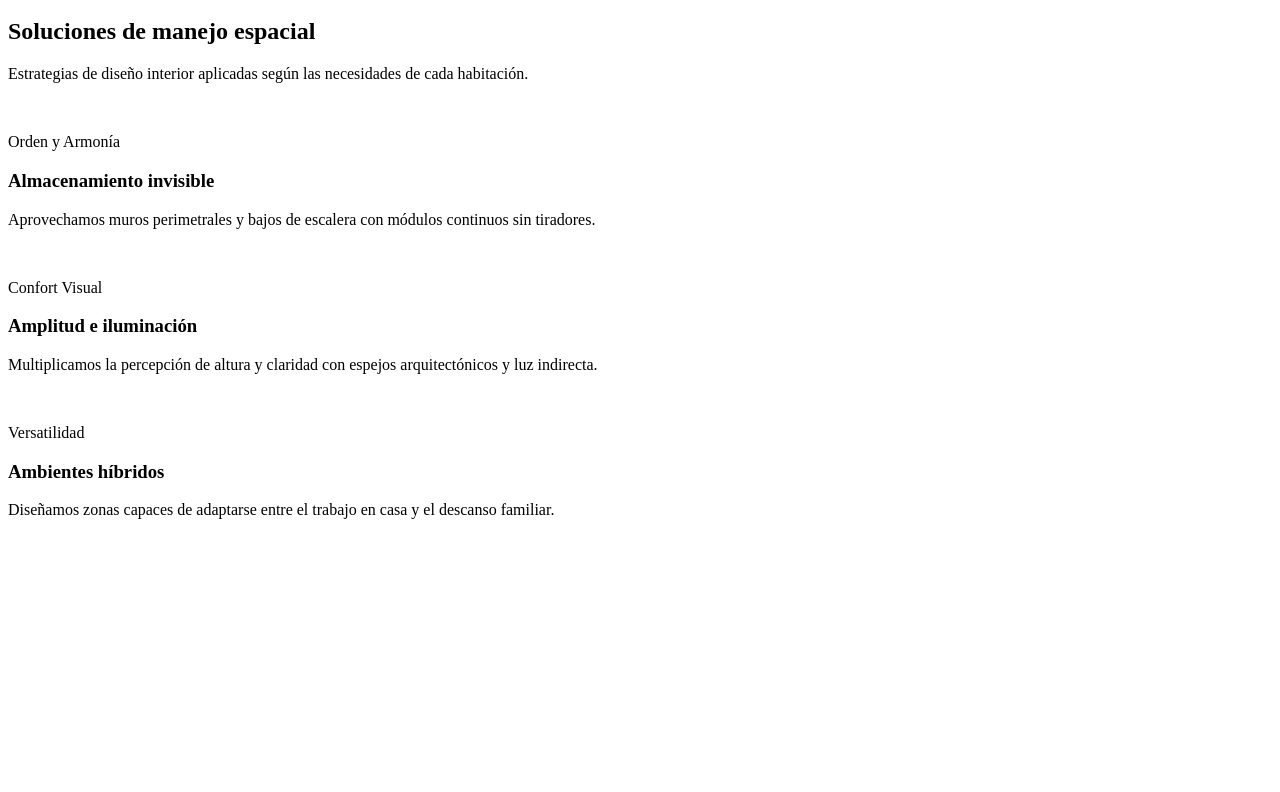
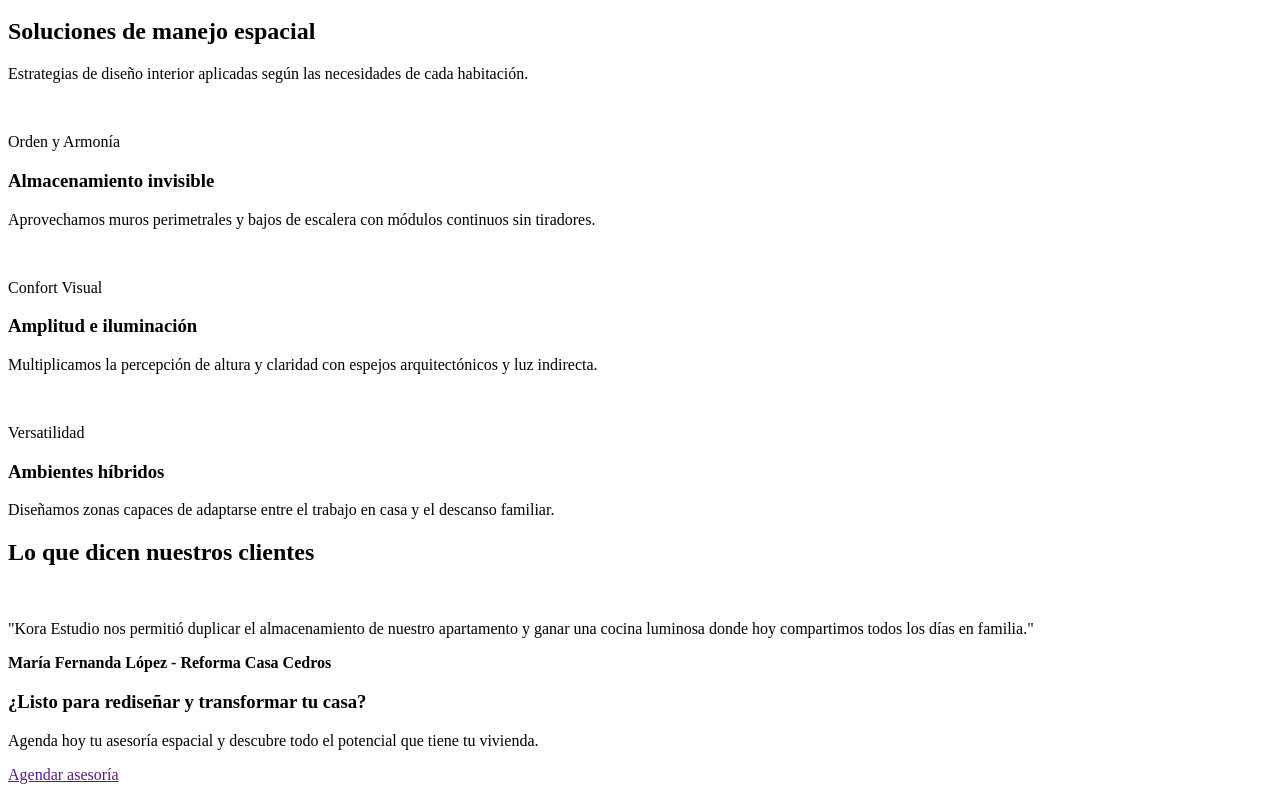
Before and after one commit to JustJD1901/simulacroHtmlCss, a plain HTML site: page simulacroHtmlCss/index.html in a window 1280 px wide. Shown: the part 1752-2544 px from the top of the page. Before the commit the page ends 2287 px from the top, so only its background shows below. Drawn offline with nearby package versions, Linux system fonts and the light colour scheme.

Commit message:
feat(index): add 'testimonios' section

```diff
--- a/simulacroHtmlCss/index.html
+++ b/simulacroHtmlCss/index.html
@@ -133,6 +133,26 @@
             </article>
         </section>
 
+        <section id="testimonios">
+            <h2>Lo que dicen nuestros clientes</h2>
+            <div>
+                <img src="" alt="">
+                <div>
+                    <p>"Kora Estudio nos permitió duplicar el almacenamiento de nuestro apartamento y ganar una cocina luminosa donde hoy compartimos todos los días en familia."</p>
+                    <p><strong>María Fernanda López - Reforma Casa Cedros</strong></p>
+                </div>
+            </div>
+            <div>
+                <div>
+                    <h3>¿Listo para rediseñar y transformar tu casa?</h3>
+                    <p>Agenda hoy tu asesoría espacial y descubre todo el potencial que tiene tu vivienda.</p>
+                </div>
+                <div>
+                    <a href="">Agendar asesoría</a>
+                </div>
+            </div>
+        </section>
+
     </main>
 
     <footer>
```
